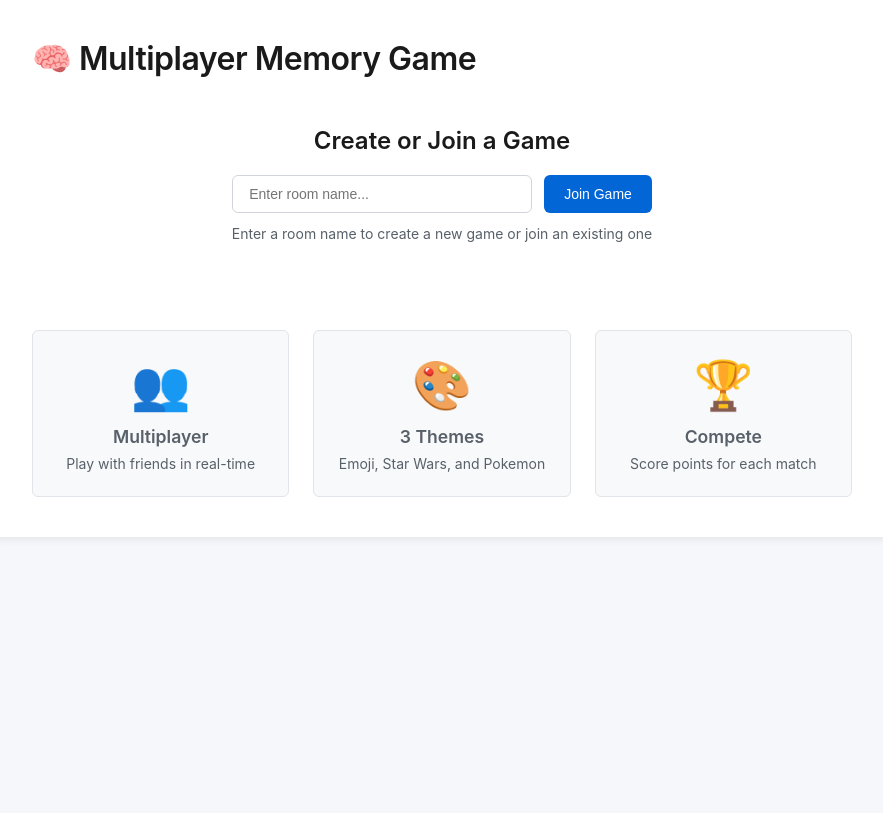
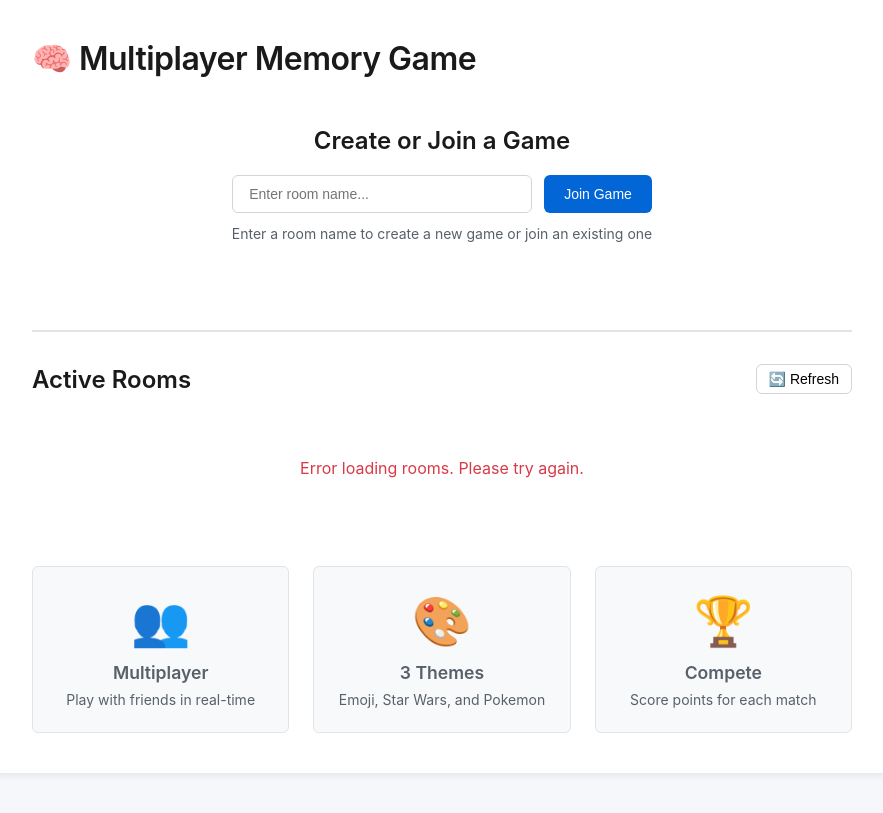
Before and after one commit to lipsa-vlad/ai-challenge, a Python web app: template templates/lobby.html in a window 1280 px wide. Shown: the part 41-854 px from the top of the page, without its empty margins (198-1081 px from the left). Before the commit the page ends 538 px from the top, so only its background shows below. Run offline with Jinja, Linux system fonts and the light colour scheme; the template is opened without the code that fills it: most values are stand-ins (such as "Sample title", 1, 10 or a date in 2020).

Commit message:
Add active rooms list and fix player management
Features:
- Active rooms list on lobby with real-time updates
- Room cards showing player count, theme, and status
- Auto-refresh every 5 seconds
- One-click join from room list
- Manual refresh button

Fixes:
- Fixed duplicate players when rejoining same room
- Immediate player cleanup on disconnect
- Room cleanup when empty
- Fixed room name passing bug (was showing [object PointerEvent])
- Proper type checking for joinGame function

Improvements:
- Better player management
- Cleaner room state handling
- Enhanced lobby UI with room cards

```diff
--- a/memory_game/urls.py
+++ b/memory_game/urls.py
@@ -6,6 +6,7 @@
 urlpatterns = [
     path('', views.lobby, name='lobby'),
     path('game/<str:room_name>/', views.game_room, name='game_room'),
+    path('api/rooms', views.list_rooms, name='list_rooms'),
     path('api/new-game', views.new_game, name='new_game'),
     re_path(r'^static/(?P<path>.*)$', serve, {'document_root': settings.STATICFILES_DIRS[0]}),
 ]
--- a/static/style.css
+++ b/static/style.css
@@ -210,6 +210,114 @@
     border-radius: 6px;
     margin-bottom: 8px;
     font-weight: 500;
+}
+
+.active-rooms-section {
+    margin-top: 48px;
+    padding-top: 32px;
+    border-top: 2px solid #e1e4e8;
+}
+
+.active-rooms-section h2 {
+    display: flex;
+    justify-content: space-between;
+    align-items: center;
+    margin-bottom: 24px;
+}
+
+.refresh-btn {
+    background: transparent;
+    border: 1px solid #d1d5da;
+    padding: 6px 12px;
+    border-radius: 6px;
+    cursor: pointer;
+    font-size: 14px;
+    transition: all 0.2s ease;
+}
+
+.refresh-btn:hover {
+    background: #f6f8fa;
+    border-color: #0366d6;
+}
+
+.rooms-list {
+    display: grid;
+    grid-template-columns: repeat(auto-fill, minmax(300px, 1fr));
+    gap: 16px;
+}
+
+.room-card {
+    background: white;
+    border: 1px solid #e1e4e8;
+    border-radius: 6px;
+    padding: 20px;
+    transition: all 0.2s ease;
+}
+
+.room-card:hover {
+    box-shadow: 0 4px 12px rgba(0, 0, 0, 0.1);
+    border-color: #0366d6;
+}
+
+.room-card.in-progress {
+    border-left: 4px solid #ffc107;
+}
+
+.room-card.waiting {
+    border-left: 4px solid #28a745;
+}
+
+.room-header {
+    display: flex;
+    justify-content: space-between;
+    align-items: center;
+    margin-bottom: 12px;
+}
+
+.room-header h3 {
+    margin: 0;
+    font-size: 18px;
+    color: #24292e;
+}
+
+.room-status {
+    padding: 4px 8px;
+    border-radius: 4px;
+    font-size: 12px;
+    font-weight: 600;
+}
+
+.status-playing {
+    background: #fff3cd;
+    color: #856404;
+}
+
+.status-waiting {
+    background: #d4edda;
+    color: #155724;
+}
+
+.room-info {
+    display: flex;
+    gap: 16px;
+    margin-bottom: 16px;
+    color: #586069;
+    font-size: 14px;
+}
+
+.join-room-btn {
+    width: 100%;
+}
+
+.loading, .no-rooms, .error {
+    text-align: center;
+    padding: 40px;
+    color: #586069;
+    grid-column: 1 / -1;
+}
+
+.error {
+    color: #d73a49;
 }
 
 .theme-selector {
--- a/templates/lobby.html
+++ b/templates/lobby.html
@@ -20,6 +20,13 @@
             <p class="help-text">Enter a room name to create a new game or join an existing one</p>
         </div>
 
+        <div class="active-rooms-section" id="active-rooms-section">
+            <h2>Active Rooms <button id="refresh-btn" class="refresh-btn">🔄 Refresh</button></h2>
+            <div id="rooms-list" class="rooms-list">
+                <p class="loading">Loading rooms...</p>
+            </div>
+        </div>
+
         <div class="features">
             <div class="feature">
                 <span class="icon">👥</span>
@@ -40,19 +47,73 @@
     </div>
 
     <script>
-        document.getElementById('join-btn').addEventListener('click', joinGame);
+        document.getElementById('join-btn').addEventListener('click', () => joinGame());
         document.getElementById('room-name').addEventListener('keypress', (e) => {
             if (e.key === 'Enter') joinGame();
         });
+        document.getElementById('refresh-btn').addEventListener('click', loadRooms);
 
-        function joinGame() {
-            const roomName = document.getElementById('room-name').value.trim();
-            if (roomName) {
+        function joinGame(roomName) {
+            // If roomName is an event object or undefined, get from input field
+            if (typeof roomName !== 'string' || !roomName) {
+                roomName = document.getElementById('room-name').value.trim();
+            }
+            if (roomName && typeof roomName === 'string') {
                 window.location.href = `game/${roomName}/`;
             } else {
                 alert('Please enter a room name');
             }
         }
+
+        async function loadRooms() {
+            const roomsList = document.getElementById('rooms-list');
+            roomsList.innerHTML = '<p class="loading">Loading rooms...</p>';
+
+            try {
+                const response = await fetch('api/rooms');
+                const data = await response.json();
+
+                if (data.rooms.length === 0) {
+                    roomsList.innerHTML = '<p class="no-rooms">No active rooms. Create one above!</p>';
+                    return;
+                }
+
+                roomsList.innerHTML = data.rooms.map(room => `
+                    <div class="room-card ${room.started ? 'in-progress' : 'waiting'}">
+                        <div class="room-header">
+                            <h3>${room.name}</h3>
+                            <span class="room-status ${room.started ? 'status-playing' : 'status-waiting'}">
+                                ${room.started ? '🎮 Playing' : '⏳ Waiting'}
+                            </span>
+                        </div>
+                        <div class="room-info">
+                            <span class="room-players">👥 ${room.players} ${room.players === 1 ? 'player' : 'players'}</span>
+                            <span class="room-theme">🎨 ${room.theme}</span>
+                        </div>
+                        <button class="join-room-btn primary-btn" data-room-name="${room.name}">
+                            ${room.started ? 'Spectate' : 'Join Room'}
+                        </button>
+                    </div>
+                `).join('');
+
+                // Add event listeners to join buttons
+                document.querySelectorAll('.join-room-btn').forEach(btn => {
+                    btn.addEventListener('click', function() {
+                        const roomName = this.getAttribute('data-room-name');
+                        joinGame(roomName);
+                    });
+                });
+            } catch (error) {
+                console.error('Error loading rooms:', error);
+                roomsList.innerHTML = '<p class="error">Error loading rooms. Please try again.</p>';
+            }
+        }
+
+        // Load rooms on page load
+        loadRooms();
+
+        // Auto-refresh every 5 seconds
+        setInterval(loadRooms, 5000);
     </script>
 </body>
 </html>
```
Also changed, not shown: memory_game/consumers.py (+33 -11 lines), memory_game/views.py (+14 -0 lines).
